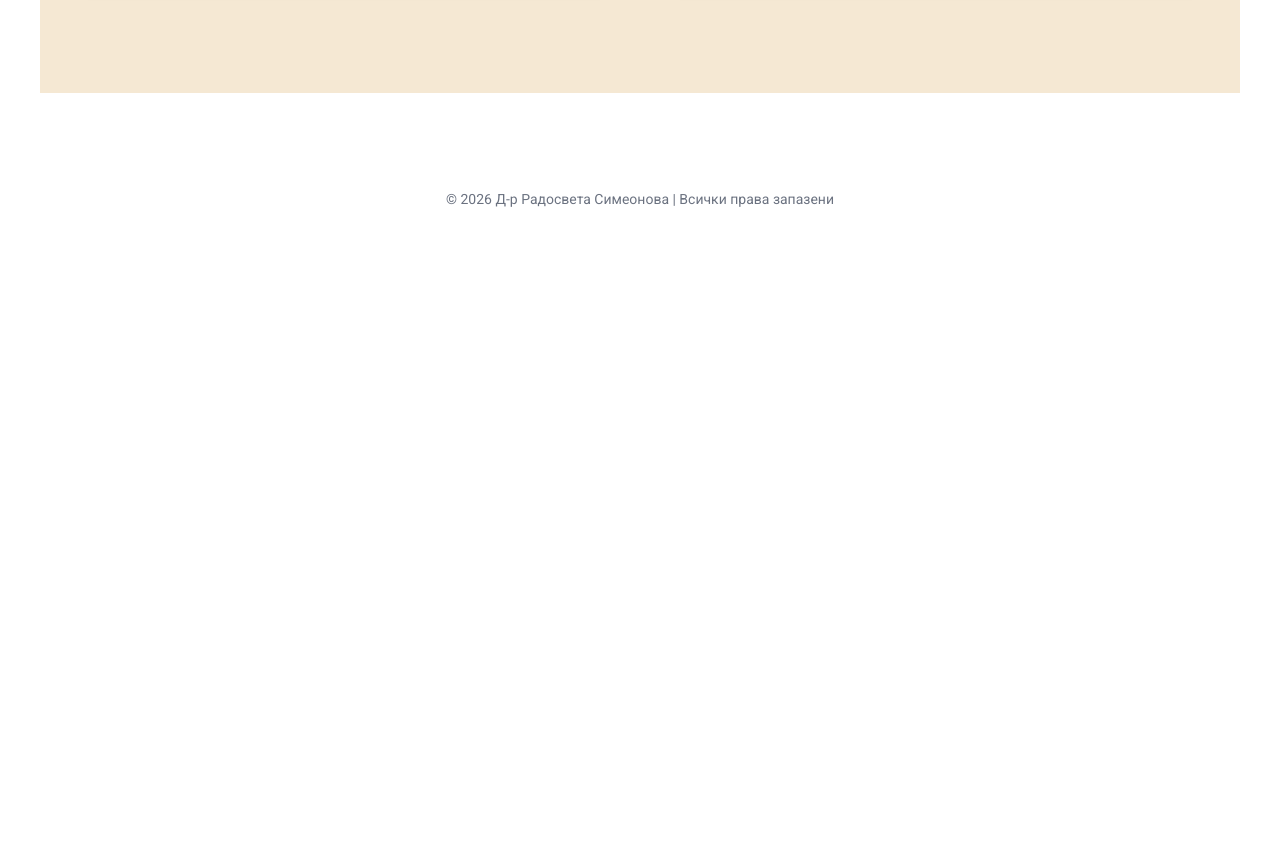
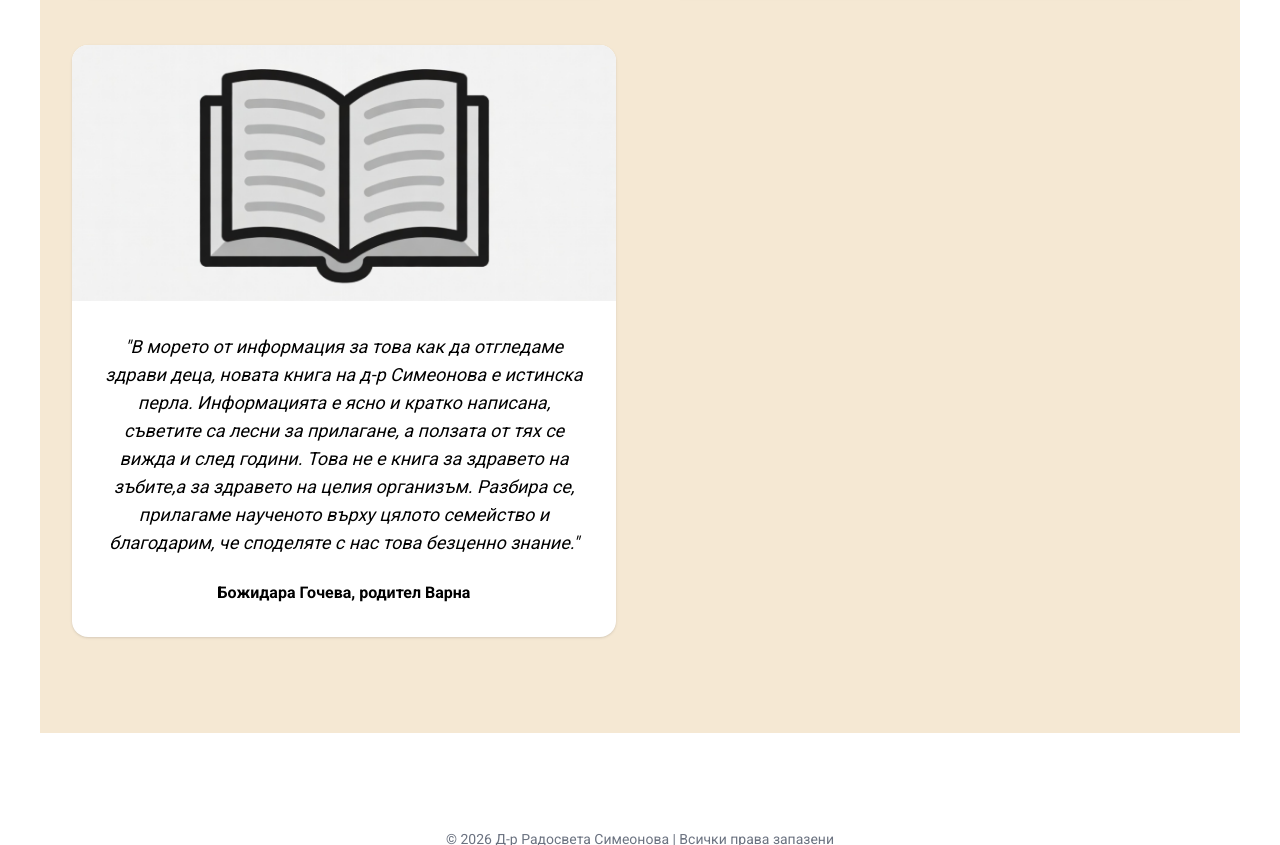
Before and after one commit to bezkaries/kniga2, a plain HTML site: page index.html in a window 1280 px wide. Shown: the part 6199-7044 px from the top of the page. Before the commit the page ends 6456 px from the top, so only its background shows below. Drawn offline with nearby package versions, Linux system fonts and the light colour scheme.

Commit message:
Add testimonial section to index.html

```diff
--- a/index.html
+++ b/index.html
@@ -246,6 +246,16 @@
                         </div>
                     </div>
                 </div>
+                <!-- Testimonial 7 -->
+                <div class="bg-white rounded-2xl overflow-hidden shadow">
+                    <img src="/images/reviews.png" srcset="/images/reviews@2x.png 2x" alt="Testimonial" class="w-full h-64 object-cover">
+                    <div class="p-8">
+                        <p class="italic text-lg">"В морето от информация за това как да отгледаме здрави деца, новата книга на д-р Симеонова е истинска перла. Информацията е ясно и кратко написана, съветите са лесни за прилагане, а ползата от тях се вижда и след години. Това не е книга за здравето на зъбите,а за здравето  на целия организъм. Разбира се, прилагаме наученото върху цялото семейство и благодарим, че споделяте с нас това безценно знание."</p>
+                        <div class="mt-6">
+                            <p class="font-semibold">Божидара Гочева, родител Варна</p>
+                        </div>
+                    </div>
+                </div>
             </div>
         </div>
     </div>
```
